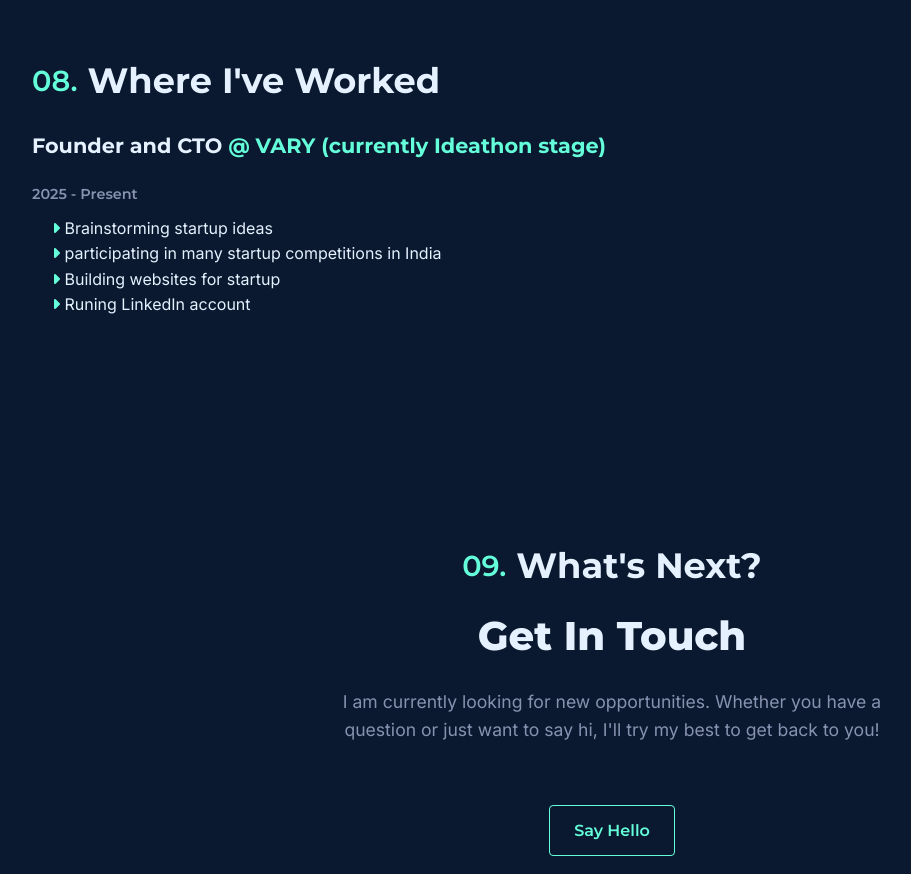
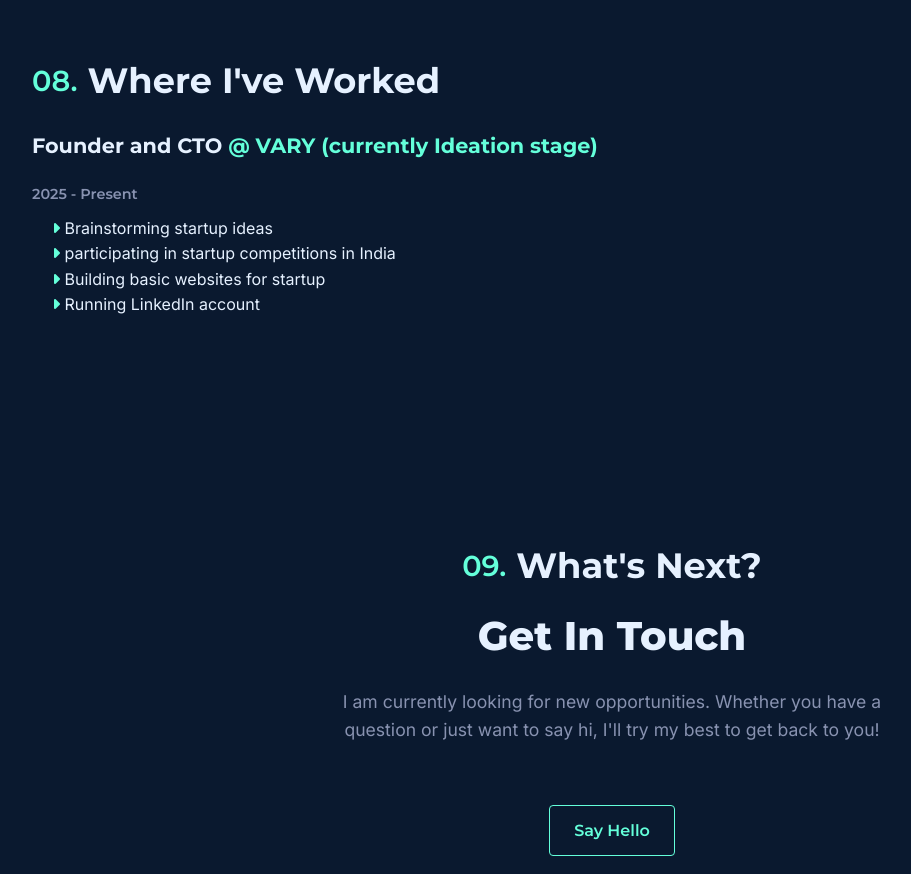
Before and after one commit to Yashuu05/PortfolioWebsite, a website: page docs/index.html in a window 1280 px wide. Shown: the part 9180-10054 px from the top of the page, without its empty margins (28-939 px from the left). Drawn offline with Linux system fonts and the light colour scheme.

Commit message:
Update company stage and experience points

```diff
--- a/docs/index.html
+++ b/docs/index.html
@@ -531,9 +531,9 @@
             experience: [
                 {
                     role: "Founder and CTO",
-                    company: "VARY (currently Ideathon stage)",
+                    company: "VARY (currently Ideation stage)",
                     range: "2025 - Present",
-                    points: ["Brainstorming startup ideas","participating in many startup competitions in India", "Building websites for startup", "Runing LinkedIn account"]
+                    points: ["Brainstorming startup ideas","participating in startup competitions in India", "Building basic websites for startup", "Running LinkedIn account"]
                 }
             ],
             socials: [
```
